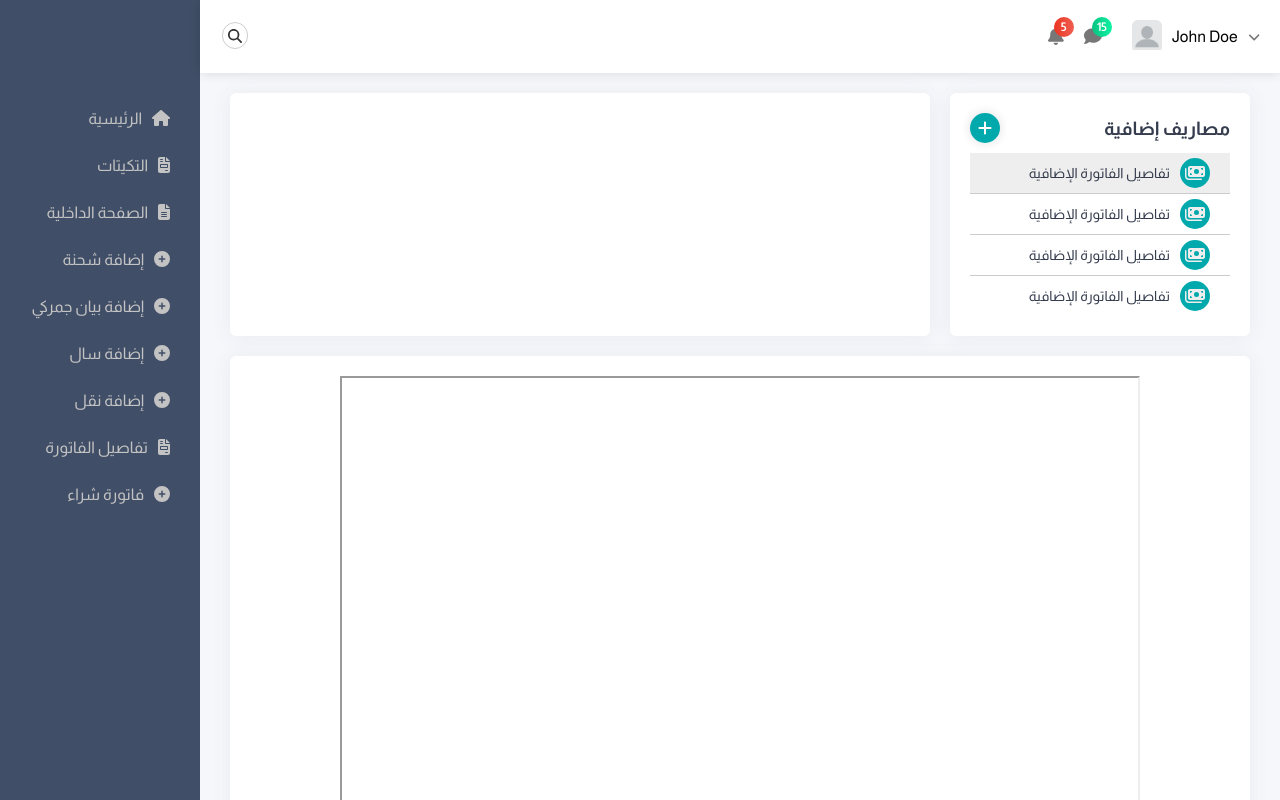
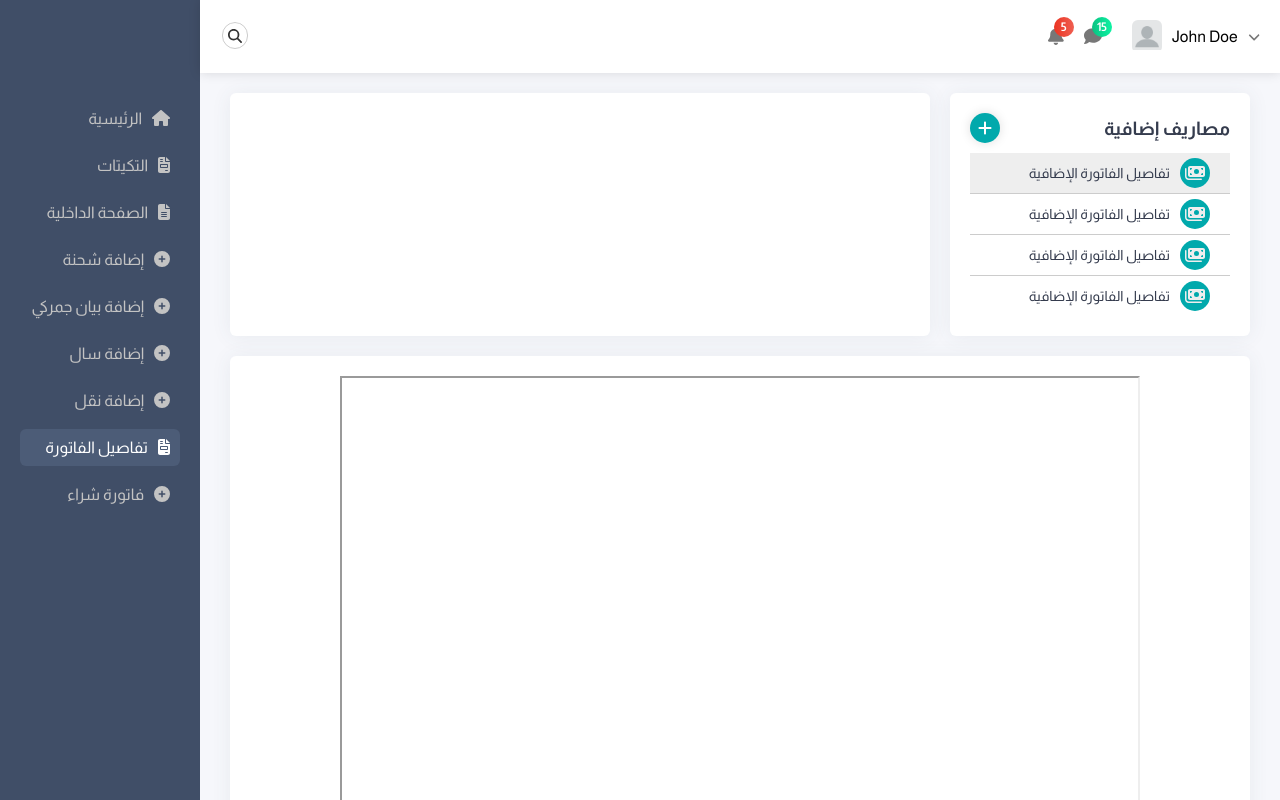
Before and after one commit to MtsmAshraf/adminty-master-react, a React (Create React App) app: page /bill-details in a window 1280 px wide. Built offline with nearby package versions, Linux system fonts and the light colour scheme.

Commit message:
added active Navlink style

```diff
--- a/src/App.css
+++ b/src/App.css
@@ -61,3 +61,7 @@ main{
         margin-left: 0px;
     }
 }
+a.active{
+  background-color: #4c5c77;
+  color: #fff;
+}
--- a/src/components/Sideabar/Sideabar.jsx
+++ b/src/components/Sideabar/Sideabar.jsx
@@ -2,7 +2,6 @@ import { faFileInvoice, faFileLines, faHouse, faPlusCircle } from '@fortawesome/
 import SidebarLink from './SidebarLink/SidebarLink';
 import styles from './sidebar.module.css';
 import { FontAwesomeIcon } from '@fortawesome/react-fontawesome'
-import { NavLink } from 'react-router-dom';
 
 const Sidebar = () => {
   return (
```
